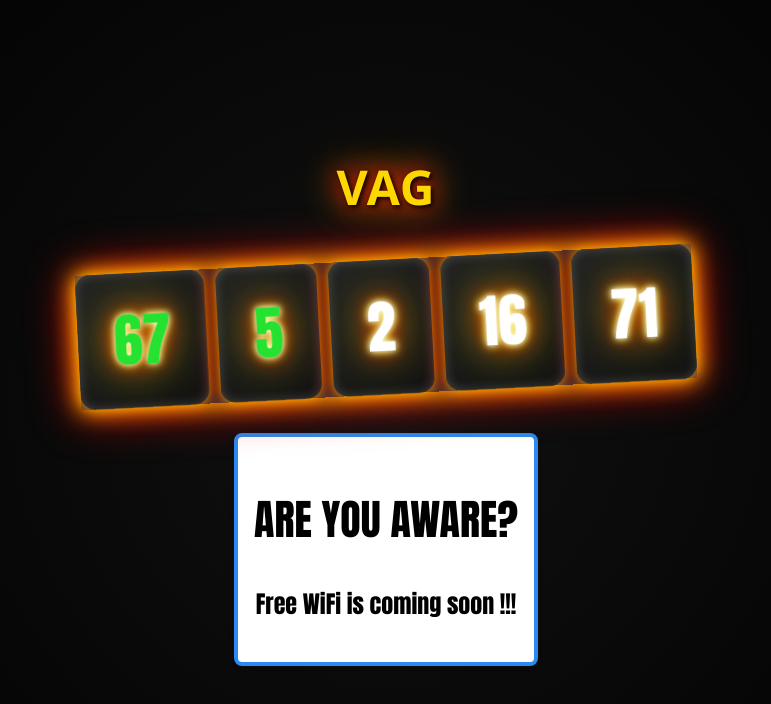
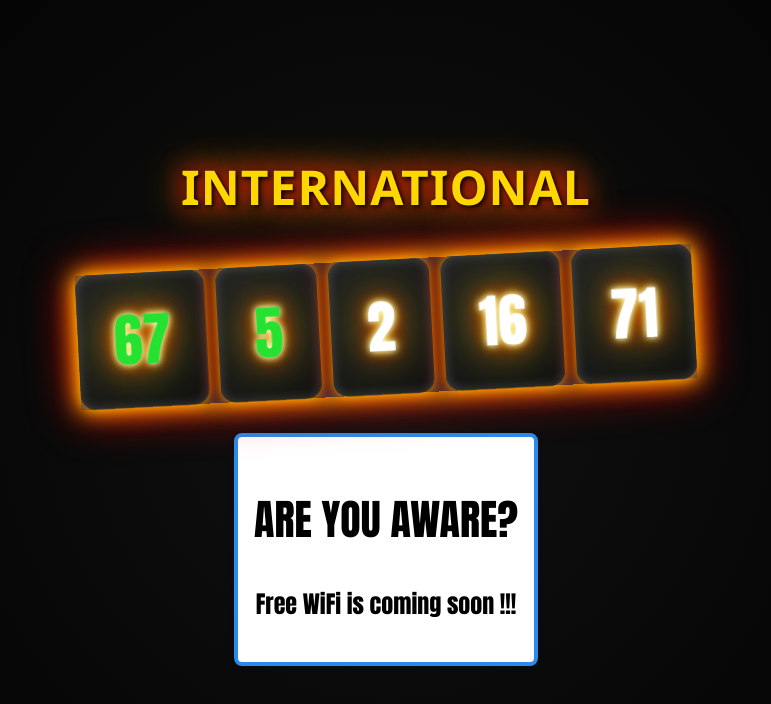
Before and after one commit to holoIntegratedOps/webpage-slideshow, a plain HTML site: page pages/forecast.html in a window 1280 px wide. Shown: the whole page, without its empty margins (254-1025 px from the left). Drawn offline with Linux system fonts and the light colour scheme.

Commit message:
forecast

```diff
--- a/pages/forecast.html
+++ b/pages/forecast.html
@@ -14,7 +14,7 @@
 <body>
     <div class="casino-background">
         <div class="mb">
-            <h1 class="gameName">VAG</h1>
+            <h1 class="gameName">INTERNATIONAL</h1>
             <div class="container casino-glow active-glow">
                 <div style="color: rgb(37, 226, 49);">67</div>
                 <div style="color: rgb(37, 226, 49);">5</div>
```
